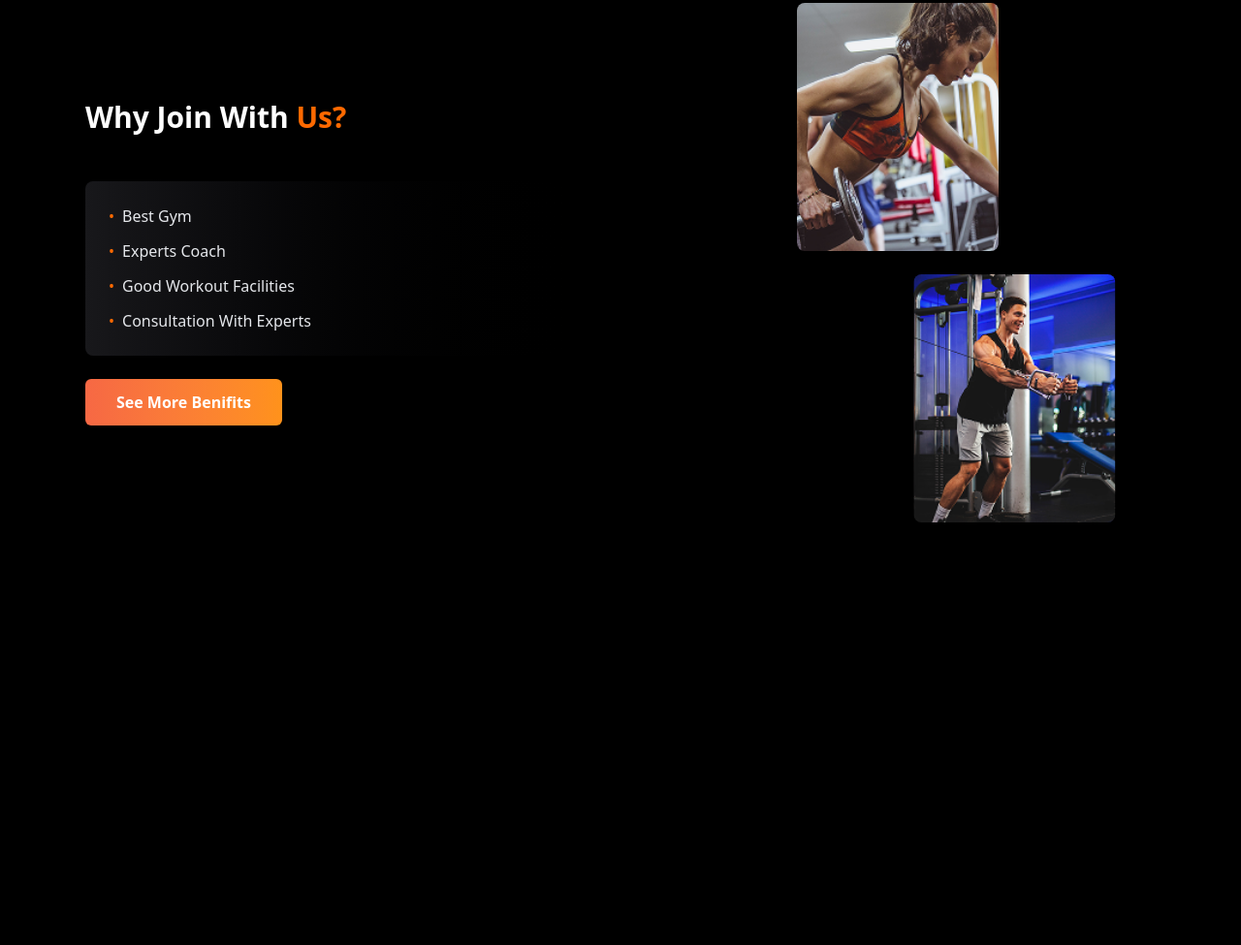
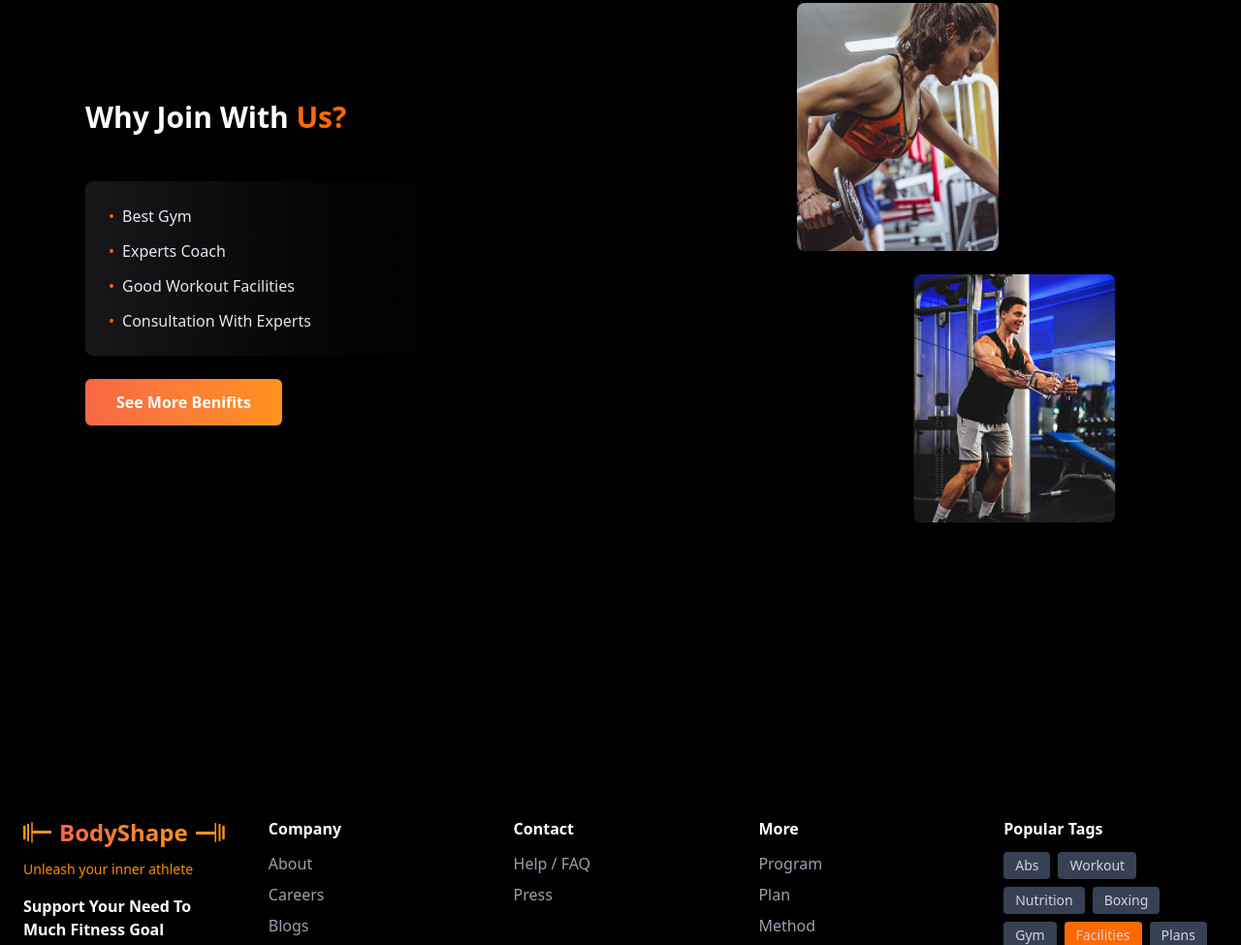
Before and after one commit to Rabbi01975741945/bodyshape, a plain HTML site: page index.html in a window 1280 px wide. Shown: the part 3341-4316 px from the top of the page at 97% size. Before the commit the page ends 4144 px from the top, so only its background shows below. Drawn offline with nearby package versions, Linux system fonts and the light colour scheme.

Commit message:
footer-done

```diff
--- a/index.html
+++ b/index.html
@@ -217,7 +217,7 @@
   <section class="max-w-11/12 w-full relative top-[88px] min-h-screen  mx-auto ">
      <h2 class="text-4xl font-bold text-white my-12">Subscribe To <span class="text-orange-500">Plans</span></h2>
       <!-- grid container -->
-        <div class="grid grid-cols-1 sm:grid-cols-2 md:grid-cols-3 gap-10 px-14 my-20">
+        <div class="grid grid-cols-1 sm:gap-5 sm:grid-cols-2 md:grid-cols-3 gap-10 sm:px-7 md:px-14 my-20">
             <!-- first one -->
              <div class="border border-white/10  hover:scale-[1.1] hover:z-10 shadow-sm rounded-sm text-center bg-gradient-to-t from-zinc-900 to-black py-16 ">
               <h2 class="text-white text-4xl font-semibold my-2">Fit</h2>
@@ -251,7 +251,7 @@
     <section class="max-w-11/12 w-full mx-auto  min-h-screen relative top-[88px]">
         <h1 class="text-4xl font-bold text-white my-12">Join Out <span class="text-orange-500">Trainer</span></h1>
          <!-- grid -->
-           <div class="flex justify-center flex-col px-14 mt-20 md:px-0 md:flex-row gap-10">
+           <div class="flex justify-center flex-col px-7 mt-20 md:px-0 md:flex-row gap-10">
             <img src="images/trainer_01.png" alt="trainer1">
             <img src="images/trainer_02.png" alt="trainer2">
             <img src="images/trainer_03.png" alt="trainer3">
@@ -303,6 +303,74 @@
      </section>
  </main>
 
+ <!-- footer -->
+  <footer class="text-gray-300 relative top-[88px]">
+  <div class="max-w-7xl mx-auto px-6 py-10 grid grid-cols-1  md:grid-cols-5 gap-8">
+    <!-- Logo & Description -->
+    <div>
+      <div class="flex items-center gap-2 mb-3">
+
+        <div class="flex items-center gap-2">
+          <img src="images/logo_left.png" alt="">
+          <h2 class="text-2xl font-semibold bg-gradient-to-r from-[#F66844] to-[#FF921B] bg-clip-text text-transparent">BodyShape</h2>
+          <img src="images/logo_right.png" alt="">
+        </div>
+      </div>
+      <p class="text-orange-400 text-sm">Unleash your inner athlete</p>
+      <p class="mt-4 font-semibold text-white">Support Your Need To Much Fitness Goal</p>
+    </div>
+
+    <!-- Company -->
+    <div>
+      <h3 class="text-white font-bold mb-3">Company</h3>
+      <ul class="space-y-2 text-gray-400">
+        <li><a href="#" class="hover:text-orange-400">About</a></li>
+        <li><a href="#" class="hover:text-orange-400">Careers</a></li>
+        <li><a href="#" class="hover:text-orange-400">Blogs</a></li>
+      </ul>
+    </div>
+
+    <!-- Contact -->
+    <div>
+      <h3 class="text-white font-bold mb-3">Contact</h3>
+      <ul class="space-y-2 text-gray-400">
+        <li><a href="#" class="hover:text-orange-400">Help / FAQ</a></li>
+        <li><a href="#" class="hover:text-orange-400">Press</a></li>
+      </ul>
+    </div>
+
+    <!-- More -->
+    <div>
+      <h3 class="text-white font-bold mb-3">More</h3>
+      <ul class="space-y-2 text-gray-400">
+        <li><a href="#" class="hover:text-orange-400">Program</a></li>
+        <li><a href="#" class="hover:text-orange-400">Plan</a></li>
+        <li><a href="#" class="hover:text-orange-400">Method</a></li>
+      </ul>
+    </div>
+
+    <!-- Popular Tags -->
+    <div>
+      <h3 class="text-white font-bold mb-3">Popular Tags</h3>
+      <div class="flex flex-wrap gap-2">
+        <span class="bg-gray-700 text-sm px-3 py-1 rounded">Abs</span>
+        <span class="bg-gray-700 text-sm px-3 py-1 rounded">Workout</span>
+        <span class="bg-gray-700 text-sm px-3 py-1 rounded">Nutrition</span>
+        <span class="bg-gray-700 text-sm px-3 py-1 rounded">Boxing</span>
+        <span class="bg-gray-700 text-sm px-3 py-1 rounded">Gym</span>
+        <span class="bg-orange-500 text-sm px-3 py-1 rounded">Facilities</span>
+        <span class="bg-gray-700 text-sm px-3 py-1 rounded">Plans</span>
+        <span class="bg-gray-700 text-sm px-3 py-1 rounded">Trainees</span>
+      </div>
+    </div>
+  </div>
+
+  <!-- Bottom bar -->
+  <div class="bg-orange-400 text-center py-3 text-black font-medium">
+    <p>© 2023 All Rights Reserved</p>
+  </div>
+</footer>
+
 
 
 </body>
```
